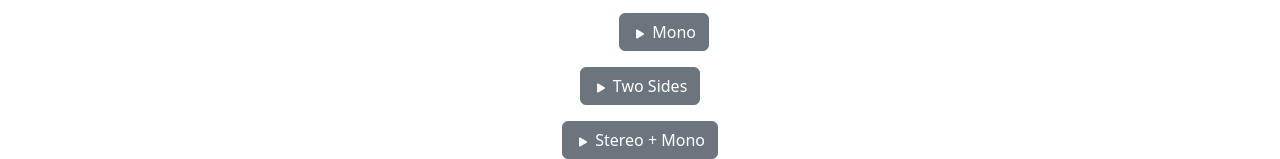
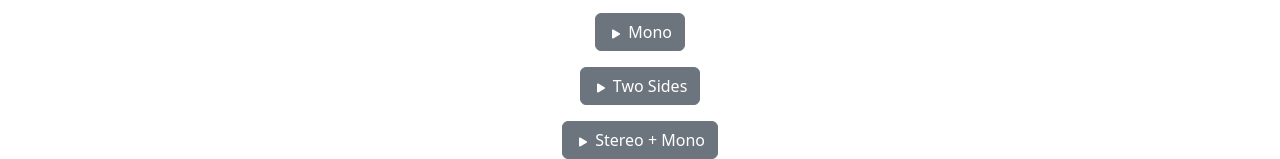
Before and after one commit to pevidal/testheadphone.github.io, a plain HTML site: page index.html in a window 1280 px wide. Shown: the part 683-842 px from the top of the page. Drawn offline with nearby package versions, Linux system fonts and the light colour scheme; a web font is replaced by a local one.

Commit message:
ajsute margem mono

```diff
--- a/index.html
+++ b/index.html
@@ -57,7 +57,7 @@
             </div>
 
                 <div class="row mt-3">
-                    <div class="col text-center ms-5">
+                    <div class="col text-center ">
                       <button type="button" class=" btn btn-secondary" onclick="playAudioMono()">
                           <svg xmlns="http://www.w3.org/2000/svg" width="16" height="16" fill="currentColor" class="bi bi-play-fill" viewBox="0 0 16 16">
                           <path d="m11.596 8.697-6.363 3.692c-.54.313-1.233-.066-1.233-.697V4.308c0-.63.692-1.01 1.233-.696l6.363 3.692a.802.802 0 0 1 0 1.393"></path>
```
